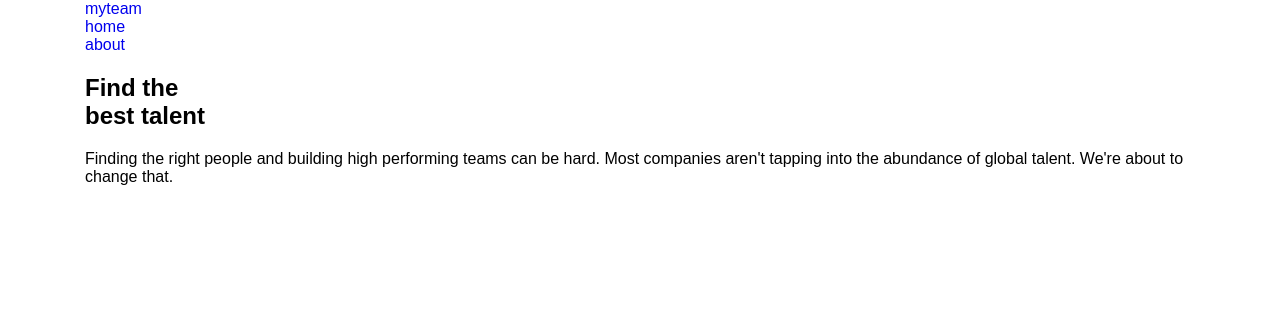
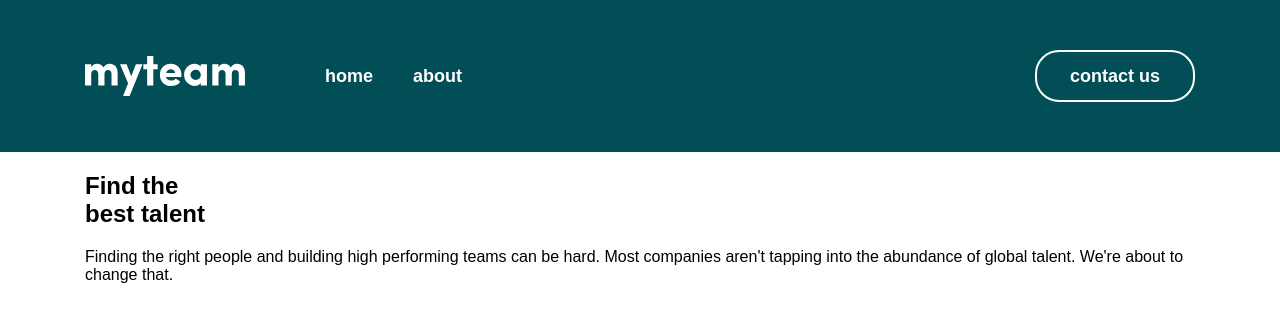
Before and after one commit to mrustamov001/Template_MR, a plain HTML site: page index.html in a window 1280 px wide. Drawn offline with nearby package versions, Linux system fonts and the light colour scheme; files that its build step writes are made by us from their sources.

Commit message:
Header section end

```diff
--- a/index.html
+++ b/index.html
@@ -4,17 +4,19 @@
     <meta charset="UTF-8">
     <meta http-equiv="X-UA-Compatible" content="IE=edge">
     <meta name="viewport" content="width=device-width, initial-scale=1.0">
-    <link rel="stylesheet" href="./styles/css/main.css">
+    <link rel="stylesheet" href="./style/css/main.css">
     <title>Document</title>
 </head>
 <body>
+
+    <h1 class="visually-hidden">MyTeam</h1>
 
     <!-- Header -->
     <header>
         <div class="container">
             <div class="header__inner">
                 <a href="#" class="header__link">
-                    myteam
+                    <img class="header__logo" src="./images/header__logo-img.svg" width="160" height="40" alt="Header_logo">
                 </a>
                 <ol class="header__list">
                     <li class="header__item">
@@ -28,7 +30,9 @@
                         </a>
                     </li>
                 </ol>
-                <a href="tel:998990017009" class="header__namber"></a>
+                <a href="tel:998990017009" class="header__namber">
+                    contact us
+                </a>
             </div>
         </div>
     </header>
--- a/style/sass/layout/_header.scss
+++ b/style/sass/layout/_header.scss
@@ -0,0 +1,49 @@
+header{
+    background: #014E56;
+}
+
+.header__inner{
+    @include row;
+    padding: {
+        top: 50px;
+        bottom: 50px;
+    }
+}
+
+.header__link{
+    font-style: normal;
+    font-weight: 600;
+    font-size: 18px;
+    line-height: 28px;
+    color: #FFFFFF;
+}
+
+.header__list{
+    @include row;
+    margin-left: 40px;
+
+    .header__item{
+        margin-left: 40px;
+
+        .header__item-link{
+            font-style: normal;
+            font-weight: 600;
+            font-size: 18px;
+            line-height: 28px;
+            color: #FFFFFF;
+        }
+    }
+
+}
+
+.header__namber{
+    margin-left: auto;
+    padding: 10px 33px;
+    font-style: normal;
+    font-weight: 600;
+    font-size: 18px;
+    line-height: 28px;
+    color: #FFFFFF;
+    border: 2px solid #FFFFFF;
+    border-radius: 24px;
+}
```
Also changed, not shown: images/header__logo-img.svg (added), style/css/main.css, 1 other file.
